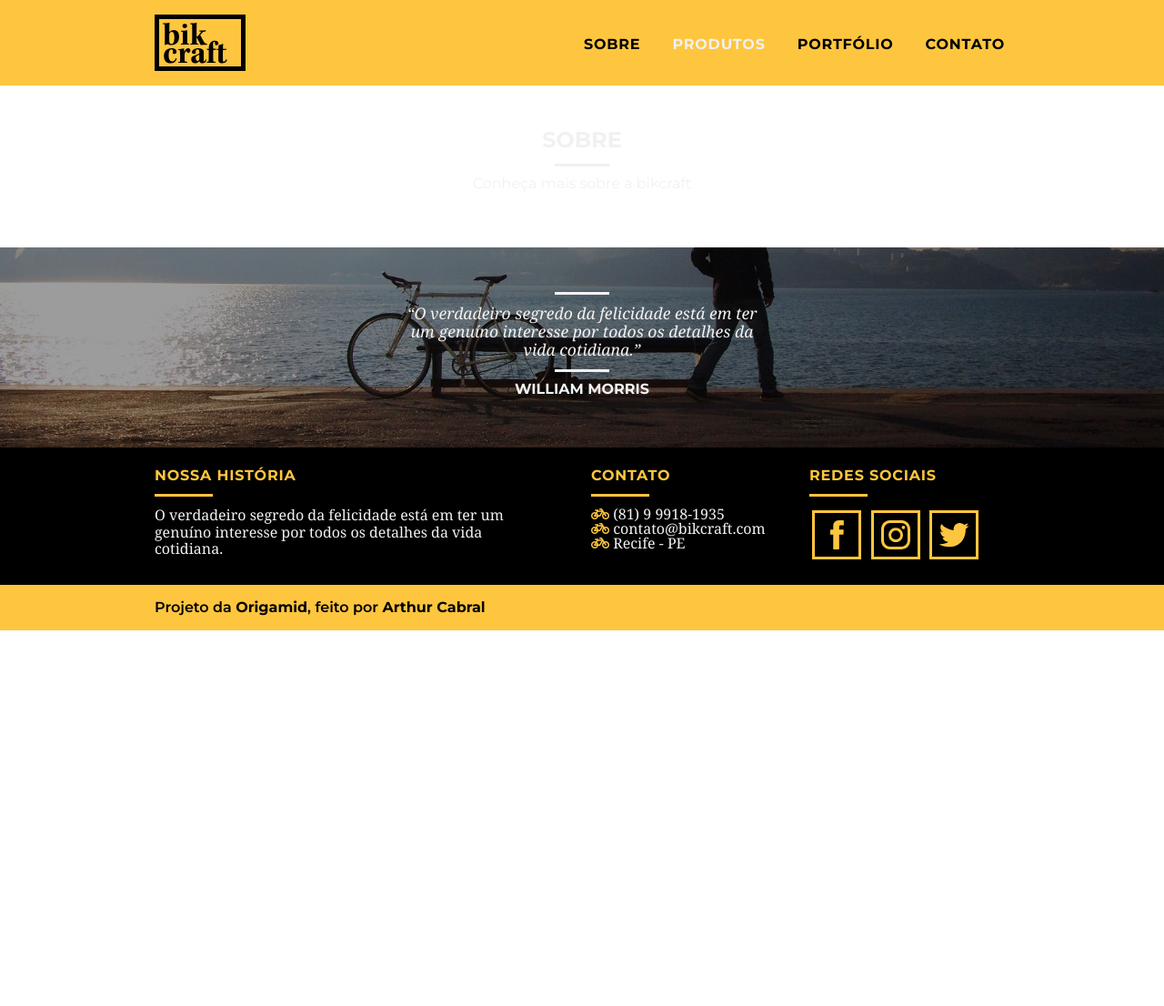
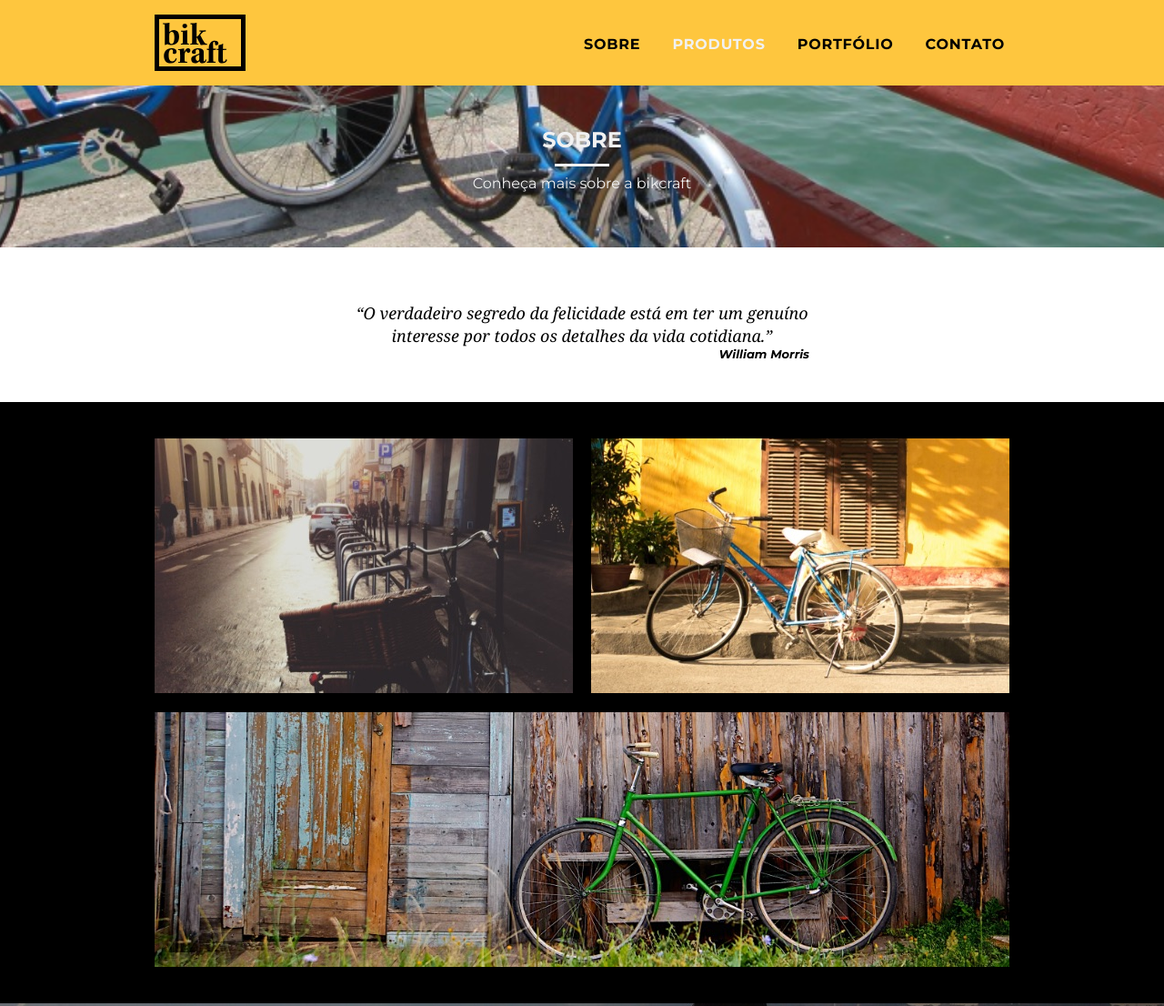
Before and after one commit to Ah-Cabral/Origamid-Bikcraft, a plain HTML site: page src/pages/portfolio.html in a window 1280 px wide. Shown: the top 1106 px of the page at 91% size. Before the commit the page ends 800 px from the top, so only its background shows below. Drawn offline with Linux system fonts and the light colour scheme.

Commit message:
Adicionando Citação e galeria de imagens

```diff
--- a/src/pages/portfolio.html
+++ b/src/pages/portfolio.html
@@ -33,7 +33,7 @@
         </div>
     </header>
 
-    <section class="introducao-interna interna-produtos">
+    <section class="introducao-interna interna-portfolio">
         <div class="container">
             <h1>Sobre</h1>
             <p>
@@ -42,7 +42,33 @@
         </div>
     </section>
 
+    <section class="container">
+        <blockquote class="quote-clientes">
+            <p>
+                “O verdadeiro segredo da felicidade está em ter um
+                genuíno interesse por todos os detalhes da vida cotidiana.”
+            </p>
+            <cite>William Morris</cite>
+        </blockquote>
+    </section>
 
+    <section class="portfolio">
+        <div class="container">
+            <ul class="portfolio-lista">
+                <li class="grid-8">
+                    <img src="../images/portfolio/retro.jpg" alt="Bicicleta Retrô">
+                </li>
+
+                <li class="grid-8">
+                    <img src="../images/portfolio/passeio.jpg" alt="Bicicleta Passeio">
+                </li>
+
+                <li class="grid-16">
+                    <img src="../images/portfolio/esporte.jpg" alt="Bicicleta Esporte">
+                </li>
+            </ul>
+        </div>
+    </section>
 
     <section class="quebra">
         <!--Tag blockquote para citações-->
```
